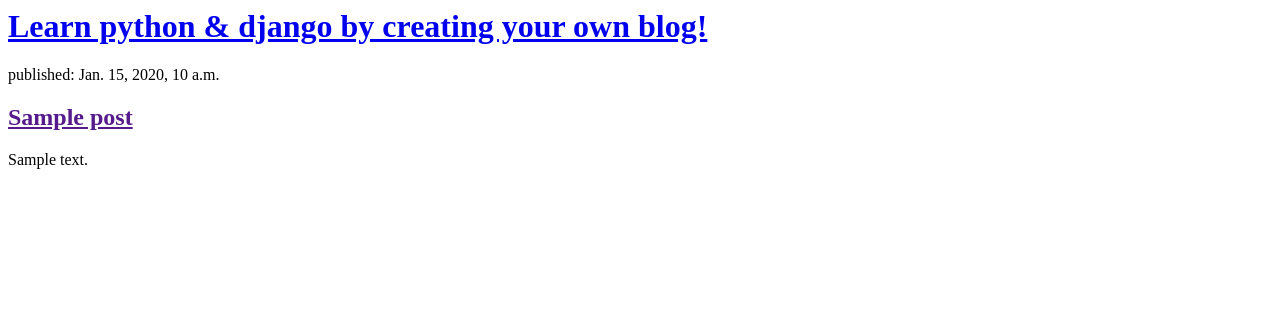
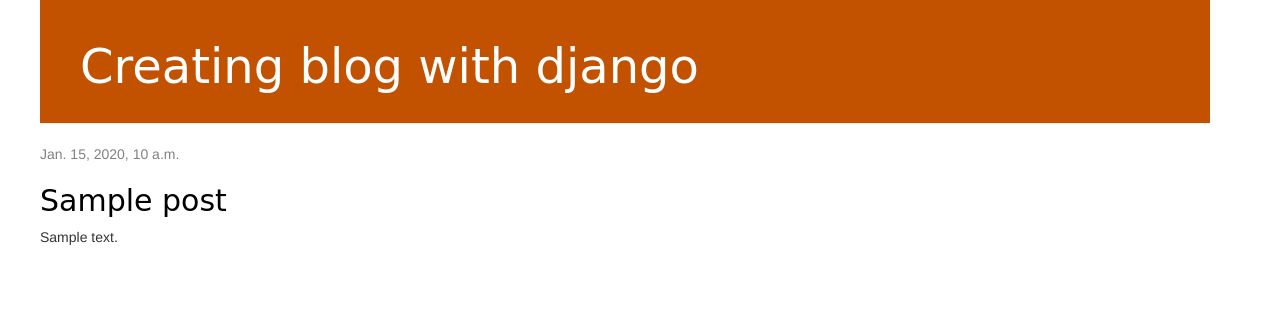
Before and after one commit to gagassss/django-web-app, a Django app: template blog/templates/blog/post_list.html in a window 1280 px wide. Shown: the top 316 px of the page. Run offline with Django 3.2, Linux system fonts and the light colour scheme; the template is opened without the code that fills it: values that come from a table or form of the project are taken from there, others are empty; tables that the repository leaves empty hold one stand-in row (values such as "Sample post"); some libraries are stand-ins or nearby versions.

Commit message:
Added view and template for detailed blog post as well as CSS for the site.

```diff
--- /dev/null
+++ b/blog/static/css/blog.css
@@ -0,0 +1,46 @@
+.page-header {
+  background-color: #C25100;
+  margin-top: 0;
+  padding: 20px 20px 20px 40px;
+}
+
+.page-header h1, .page-header h1 a, .page-header h1 a:visited, .page-header h1 a:active {
+  color: #ffffff;
+  font-size: 36pt;
+  text-decoration: none;
+}
+
+.content {
+  margin-left: 40px;
+}
+
+h1, h2, h3, h4 {
+  font-family: 'Lobster', cursive;
+}
+
+.date {
+  color: #828282;
+}
+
+.save {
+  float: right;
+}
+
+.post-form textarea, .post-form input {
+  width: 100%;
+}
+
+.top-menu, .top-menu:hover, .top-menu:visited {
+  color: #ffffff;
+  float: right;
+  font-size: 26pt;
+  margin-right: 20px;
+}
+
+.post {
+  margin-bottom: 70px;
+}
+
+.post h2 a, .post h2 a:visited {
+  color: #000000;
+}
--- /dev/null
+++ b/blog/templates/blog/base.html
@@ -0,0 +1,27 @@
+<html>
+  <head><title>creating blog with django</title>
+    {% load static %}
+    <link rel="stylesheet" href="//maxcdn.bootstrapcdn.com/bootstrap/3.2.0/css/bootstrap.min.css">
+    <link rel="stylesheet" href="//maxcdn.bootstrapcdn.com/bootstrap/3.2.0/css/bootstrap-theme.min.css">
+    <link rel="stylesheet" href="{% static 'css/blog.css' %}">
+  </head>
+  <body>
+      <body>
+          <div class="content container">
+
+              <div class="row">
+                  <div class="page-header">
+                      <h1><a href="/">Creating blog with django</a></h1>
+                  </div>
+                  <div class="col12">
+                  {% block content %}
+                  {% endblock %}
+                  </div>
+              </div>
+          </div>
+      </body>
+  </body>
+
+
+
+</html>
--- a/blog/templates/blog/post_list.html
+++ b/blog/templates/blog/post_list.html
@@ -1,16 +1,13 @@
-<html>
-  <head><title>creating blog with django</title></head>
-  <body>
-    <h1><a href="/">Learn python & django by creating your own blog!</a></h1>
+{% extends 'blog/base.html' %}
+
+{% block content %}
     {% for post in posts %}
-      <div>
-          <p>published: {{ post.published_date }}</p>
-          <h2><a href="">{{ post.title }}</a></h2>
-          <p>{{ post.text|linebreaksbr }}</p>
-      </div>
+        <div class="post">
+            <div class="date">
+                {{ post.published_date }}
+            </div>
+            <h2><a href="{% url 'post_detail' pk=post.pk %}">{{ post.title }}</a></h2>
+            <p>{{ post.text|linebreaksbr }}</p>
+        </div>
     {% endfor %}
-  </body>
-
-
-
-</html>
+{% endblock %}
--- a/blog/urls.py
+++ b/blog/urls.py
@@ -3,4 +3,5 @@ from . import views
 
 urlpatterns = [
     path('', views.post_list, name='post_list'),
+    path('post/<int:pk>/', views.post_detail, name='post_detail'),
 ]
```
Also changed, not shown: blog/templates/blog/post_detail.html (added, +13 -0 lines), blog/views.py (+8 -3 lines).
